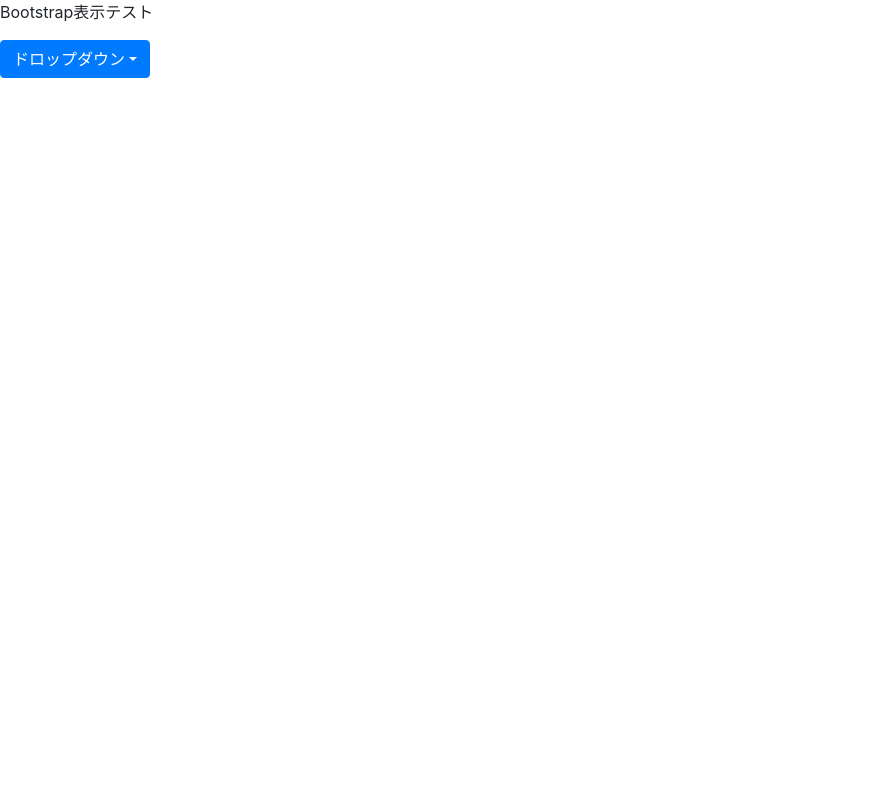
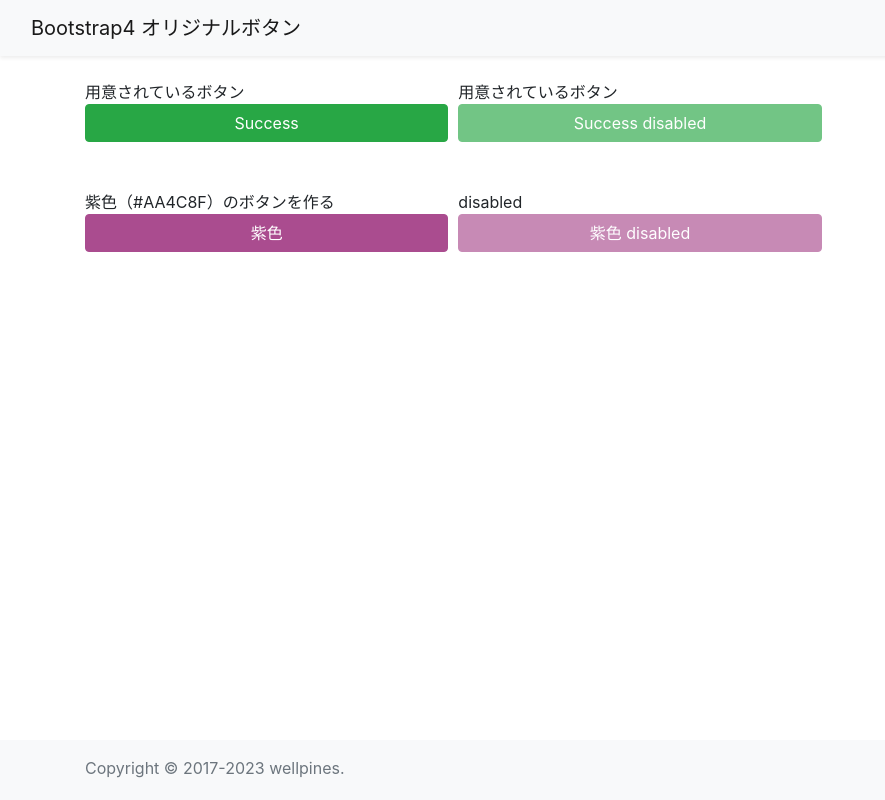
Before and after one commit to 8586kanchenjunga/bootstrap4-original-button, a plain HTML site: page index.html in a window 1280 px wide. Shown: the whole page, without its empty margins (0-885 px from the left). Drawn offline with nearby package versions, Linux system fonts and the light colour scheme.

Commit message:
オリジナルボタンのHTMLファイルの最新化と、CSSファイルの追加

```diff
--- a/index.html
+++ b/index.html
@@ -6,29 +6,59 @@
 
 <!-- Bootstrap CSS -->
 <link rel="stylesheet" href="https://stackpath.bootstrapcdn.com/bootstrap/4.5.0/css/bootstrap.min.css" integrity="sha384-9aIt2nRpC12Uk9gS9baDl411NQApFmC26EwAOH8WgZl5MYYxFfc+NcPb1dKGj7Sk" crossorigin="anonymous">
+<link rel="stylesheet" href="style.css" >
 
 <title>Bootstrap4 オリジナルボタン</title>
 </head>
 
 <body>
+  <nav class="navbar navbar-expand-md navbar-light bg-light shadow-sm">
+    <div class="container-fluid">
+      <a class="navbar-brand">Bootstrap4 オリジナルボタン</a>
+    </div>
+  </nav>
 
 
-<p>Bootstrap表示テスト</p>
+  <div class="container">
+    <form class="form-horizontal">
+      <div class="form-group form-row py-4">
+        <div class="col-sm-4">
+          <label class="m-0">用意されているボタン</label>
+          <button type="button" class="btn btn-success btn-block">Success</button>
+        </div>
+        <div class="col-sm-4">
+          <label class="m-0">用意されているボタン</label>
+          <button type="button" class="btn btn-success btn-block" disabled="disabled">Success disabled</button>
+        </div>
+      </div>
 
-<!-- JavaScriptを使ったドロップダウンメニュー -->
-<div class="dropdown">
-	<button class="btn btn-primary dropdown-toggle" data-toggle="dropdown" type="button">ドロップダウン</button>
-	<div class="dropdown-menu">
-		<a class="dropdown-item" href="#">アイテムA</a>
-		<a class="dropdown-item" href="#">アイテムB</a>
-	</div>
-</div>
+      <div class="form-group form-row pt-2">
+        <div class="col-sm-4">
+          <label class="m-0">紫色（#AA4C8F）のボタンを作る</label>
+          <button type="button" class="btn btn-violet btn-block">紫色</button>
+        </div>
+        <div class="col-sm-4">
+          <label class="m-0">disabled</label>
+          <button type="button" class="btn btn-violet btn-block" disabled="disabled">紫色 disabled</button>
+        </div>
+      </div>
+    </form>
+  </div>
+
+  <footer class="footer">
+    <div class="container">
+      <div class="py-3">
+        <span class="text-secondary">Copyright &copy; 2017-2023 wellpines.</span>
+      </div>
+    </div>
+  </footer>
 
 
 <!-- JavaScriptを使用する場合 -->
 <!-- jQuery、Popper.js、Bootstrap.jsの順番で読み込みます（下記はbundle版を使用） -->
-<script src="https://code.jquery.com/jquery-3.5.1.slim.min.js" integrity="sha256-4+XzXVhsDmqanXGHaHvgh1gMQKX40OUvDEBTu8JcmNs=" crossorigin="anonymous"></script>
-<script src="https://stackpath.bootstrapcdn.com/bootstrap/4.5.0/js/bootstrap.bundle.min.js" integrity="sha384-1CmrxMRARb6aLqgBO7yyAxTOQE2AKb9GfXnEo760AUcUmFx3ibVJJAzGytlQcNXd" crossorigin="anonymous"></script>
+<script src="https://code.jquery.com/jquery-3.3.1.slim.min.js" integrity="sha384-q8i/X+965DzO0rT7abK41JStQIAqVgRVzpbzo5smXKp4YfRvH+8abtTE1Pi6jizo" crossorigin="anonymous"></script>
+<script src="https://cdn.jsdelivr.net/npm/popper.js@1.14.3/dist/umd/popper.min.js" integrity="sha384-ZMP7rVo3mIykV+2+9J3UJ46jBk0WLaUAdn689aCwoqbBJiSnjAK/l8WvCWPIPm49" crossorigin="anonymous"></script>
+<script src="https://cdn.jsdelivr.net/npm/bootstrap@4.1.3/dist/js/bootstrap.min.js" integrity="sha384-ChfqqxuZUCnJSK3+MXmPNIyE6ZbWh2IMqE241rYiqJxyMiZ6OW/JmZQ5stwEULTy" crossorigin="anonymous"></script>
 
 </body>
 </html>
--- /dev/null
+++ b/style.css
@@ -0,0 +1,35 @@
+/* Sticky footer styles
+-------------------------------------------------- */
+html {
+  position: relative;
+  min-height: 100%;
+}
+body {
+  /* Margin bottom by footer height */
+  margin-bottom: 80px;
+}
+.footer {
+  position: absolute;
+  bottom: 0;
+  width: 100%;
+  /* Set the fixed height of the footer here */
+  height: 60px;
+  background-color: #F8F9FA;
+}
+
+
+/* ボタンの独自　violet
+-------------------------------------------------- */
+.btn-violet {
+    color: #fff;
+    background-color: #AA4C8F;
+    border-color: #AA4C8F;
+}
+.btn-violet:hover {
+    color: #fff;
+    background-color: #853C70;
+    border-color: #853C70;
+}
+.btn-violet:disabled {
+    pointer-events: none;
+}
```
